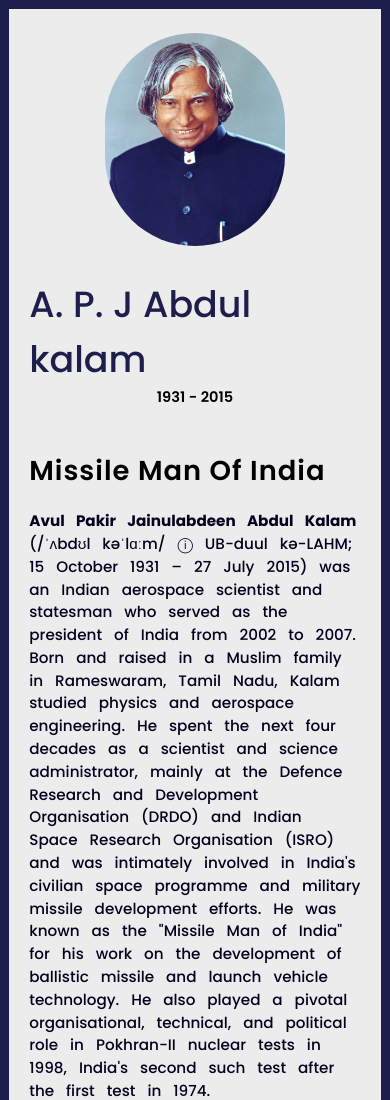
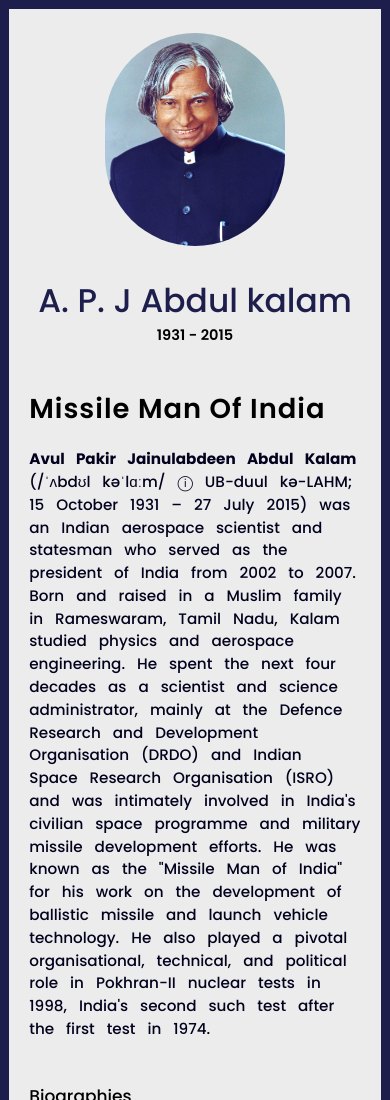
Before and after one commit to divyanshu-sinx/tribute, a plain HTML site: page index.html in a window 390 px wide. Shown: the top 1100 px of the page. Drawn offline with Linux system fonts and the light colour scheme.

Commit message:
updating

```diff
--- a/style.css
+++ b/style.css
@@ -147,7 +147,7 @@
     }
 
     h1 {
-        font-size: 6rem;
+        font-size: 5.4rem;
     }
 
     img {
```
